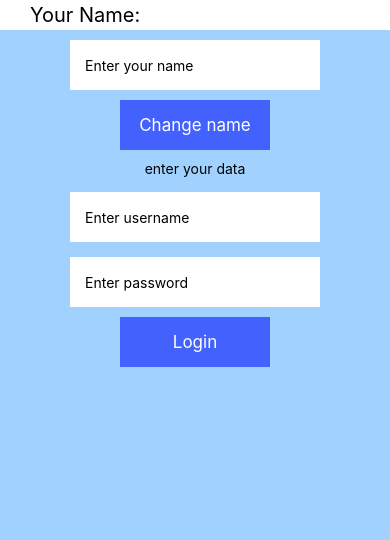
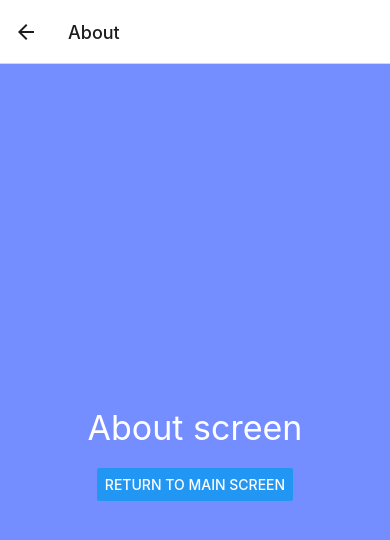
Before and after one commit to rav1ll/react2023, a React Native app: screen /About in a window 390 px wide. Shown: the top 540 px of the page. Built offline with nearby package versions, Linux system fonts and the light colour scheme.

Commit message:
add 2 screens navigation

```diff
--- a/App.js
+++ b/App.js
@@ -1,134 +1,30 @@
-import React, {useState} from 'react';
-import {View, Text, StyleSheet, TouchableOpacity, TextInput} from 'react-native';
+import {StatusBar} from 'expo-status-bar';
 
-export default function App() {
-    return (
-
-            <InputViews/>
-
-    );
-};
-
-function InputViews() {
-    const [name, setName] = useState('');
-    const [displayName, setDisplayName] = useState(' ');
-    const [username, setUsername] = useState('');
-    const [password, setPassword] = useState('');
-    const [error, setError] = useState('');
-    const [isLoggedIn, setIsLoggedIn] = useState(false);
-
-    const handleLogin = () => {
-        if (username === 'rav' &&
-            password === '12345678') {
-
-            setIsLoggedIn(true);
-            setError('');
-
-            setUsername('');
-            setPassword('')
-        } else {
-            setError('Try again');
-        }
-    };
-
-    const handleLogout = () => {
-        if (isLoggedIn == true)
-        {
-            setIsLoggedIn(false)
-        };
-    };
+import {Button, StyleSheet, Text, View, TouchableOpacity, TextInput, FlatList, SafeAreaView} from 'react-native';
+import * as React from 'react';
+import AboutScreen from './screens/AboutScreen';
+import HomeScreen from './screens/HomeScreen';
 
 
-
-    const handleSetUsername = (text) => {
-        setUsername(text);
-    };
-
-    const handleSetName = (text) => {
-        setName(text);
-    };
-
-    const handleSetPassword = (text) => {
-        setPassword(text);
-    };
-
-    const handleDisplayName = () => {
-        setDisplayName(name);
-    };
-
-    return (
-        <View style={styles.container}>
+import {NavigationContainer} from '@react-navigation/native' ;
+import {createNativeStackNavigator} from '@react-navigation/native-stack' ;
 
 
+const Stack = createNativeStackNavigator();
 
-            <View style={[styles.head,  ]}>
-                <Text style={{color: 'black', fontSize: 20}}>Your Name: {displayName}</Text>
-            </View>
-            <View style={[styles.content,  ]}>
+const App = () => {
+    return (
+        <NavigationContainer>
+            <Stack.Navigator>
+                <Stack.Screen name={'Home'} component={HomeScreen}/>
+                <Stack.Screen name={'About'} component={AboutScreen}/>
+            </Stack.Navigator>
+        </NavigationContainer>
+    );
 
 
-
-                <TextInput
-                    style={[styles.input, {marginTop: 10}]}
-                    placeholder="Enter your name"
-                    onChangeText={handleSetName}
-                    value={name}
-                />
-
-                <TouchableOpacity style={[styles.button, {marginTop: 10}]}
-                                  onPress={handleDisplayName}>
-                    <Text style={styles.appButtonText}> Change name </Text>
-                </TouchableOpacity>
-
-            </View>
-
-            <View style={[styles.content, {marginTop: 10}]}>
-
-                {error ? <Text style={{color: 'red'}}>{error}</Text> :
-                    <Text>{isLoggedIn ? 'user ' : 'enter your data'}</Text>}
-
-                {!isLoggedIn ?
-
-                    <View style={styles.content}>
-
-                        <TextInput
-                            style={[styles.input, {marginTop: 15}]}
-                            placeholder="Enter username"
-                            onChangeText={handleSetUsername}
-                            value={username}
-                        />
-                        <TextInput
-                            style={[styles.input, {marginTop: 15}]}
-                            placeholder="Enter password"
-                            onChangeText={handleSetPassword}
-                            value={password}
-                            secureTextEntry={true}
-                        />
-
-                        <TouchableOpacity style={[styles.button, {marginTop: 10}]}
-                                          onPress={handleLogin}>
-                            <Text style={styles.appButtonText}>Login</Text>
-                        </TouchableOpacity>
-
-                    </View>
-
-                    :
-
-                    <View style={styles.content}>
-
-
-                        <TouchableOpacity style={[styles.button, {marginTop: 10}]}
-                                          onPress={handleLogout}>
-                            <Text style={styles.appButtonText}>Log out</Text>
-                        </TouchableOpacity>
-
-                    </View>}
-
-
-            </View>
-        </View>
-    );
-}
+};
+export default App;
 
 const styles = StyleSheet.create({
     input: {
--- /dev/null
+++ b/screens/AboutScreen.js
@@ -0,0 +1,35 @@
+import React from 'react';
+import {View, Text, Button, StyleSheet} from 'react-native';
+
+const AboutScreen = ({navigation}) => {
+    return (
+        <View style={styles.container}>
+            <Text style={styles.header}>About screen</Text>
+            <Button
+                title="Return to main screen"
+                onPress={() => navigation.navigate('Home')}
+            />
+        </View>
+    );
+}
+
+const styles = StyleSheet.create({
+    container: {
+
+        flex: 1,
+        alignItems: 'center',
+        justifyContent: 'center',
+        backgroundColor:
+            '#758eff',
+
+
+    },
+    header: {
+        fontSize: 34,
+        alignItems: 'center',
+        marginBottom: 20,
+        color: 'white',
+    },
+});
+
+export default AboutScreen;
--- /dev/null
+++ b/screens/HomeScreen.js
@@ -0,0 +1,34 @@
+import {View, Text, Button, StyleSheet} from 'react-native';
+import React from 'react';
+
+
+const HomeScreen = ({navigation}) => {
+    return (
+        <View style={styles.container}>
+            <Text style={styles.header}>Home screen</Text>
+            <Button
+                title="navigate to about screen"
+                onPress={() => navigation.navigate('About')}
+            />
+
+        </View>
+    );
+}
+
+const styles = StyleSheet.create({
+    container: {
+        flex: 1,
+        alignItems: 'center',
+        justifyContent: 'center',
+        backgroundColor:
+            '#758eff',
+
+    },
+    header: {
+        marginBottom: 20,
+        fontSize: 34,
+        color: 'white'
+    },
+});
+
+export default HomeScreen;
```
